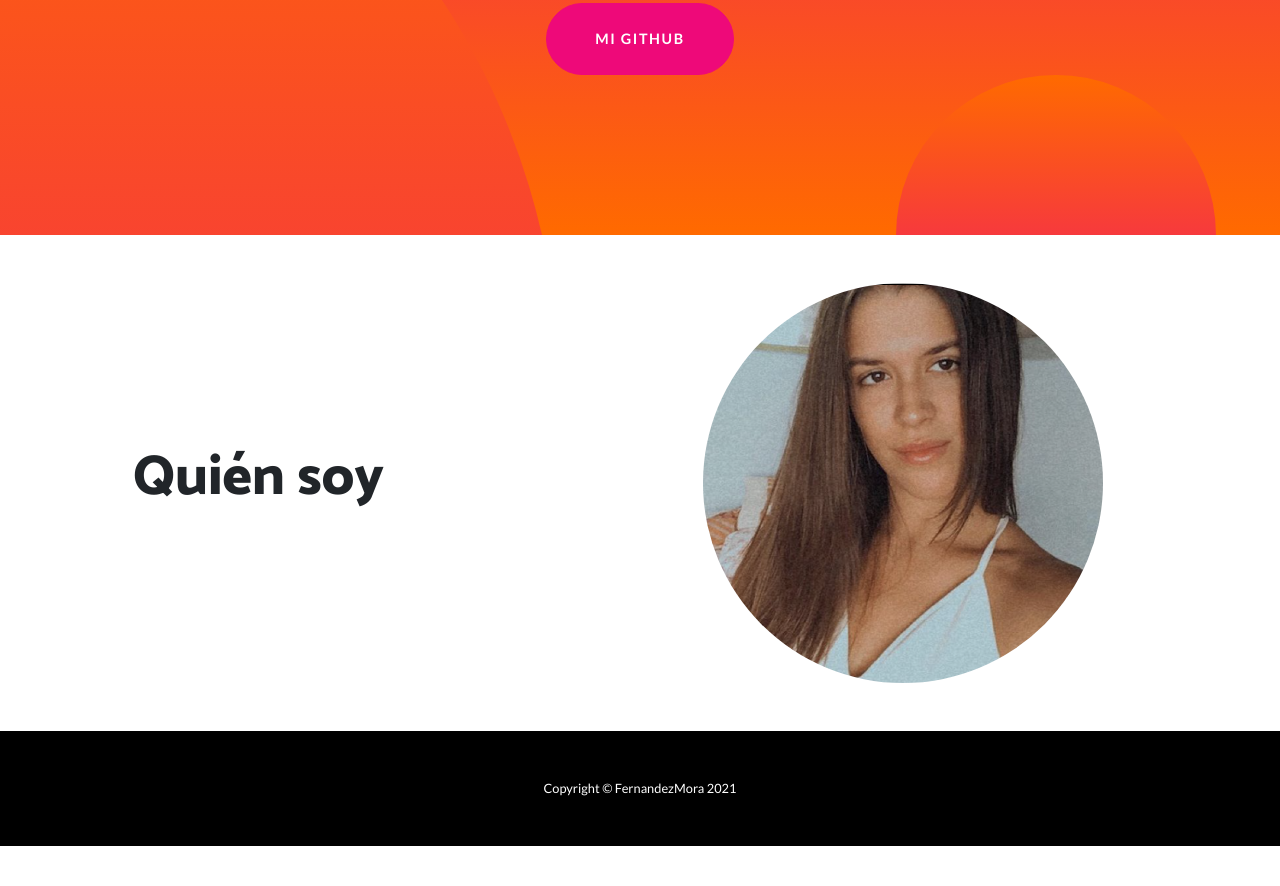
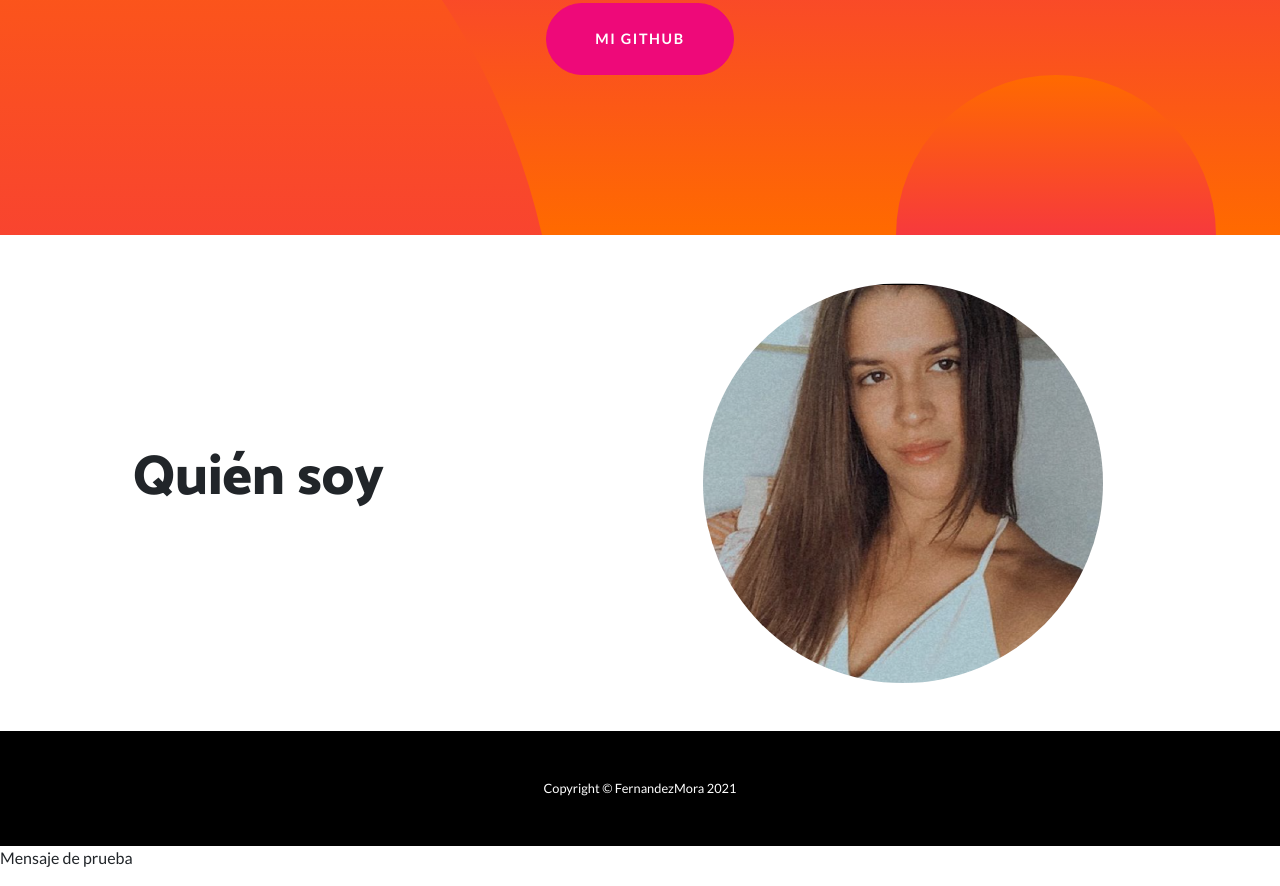
Before and after one commit to mfg306/FernandezMoraHMIS2021, a website: page pagina_web/marta.html in a window 1280 px wide. Shown: the part 490-1376 px from the top of the page. Before the commit the page ends 1336 px from the top, so only its background shows below. Drawn offline with Linux system fonts and the light colour scheme.

Commit message:
Mensaje de prueba

```diff
--- a/pagina_web/marta.html
+++ b/pagina_web/marta.html
@@ -85,7 +85,7 @@
 <!-- Bootstrap core JavaScript -->
 <script src="vendor/jquery/jquery.min.js"></script>
 <script src="vendor/bootstrap/js/bootstrap.bundle.min.js"></script>
-
+<p>Mensaje de prueba</p>
 </body>
 
 </html>
```
